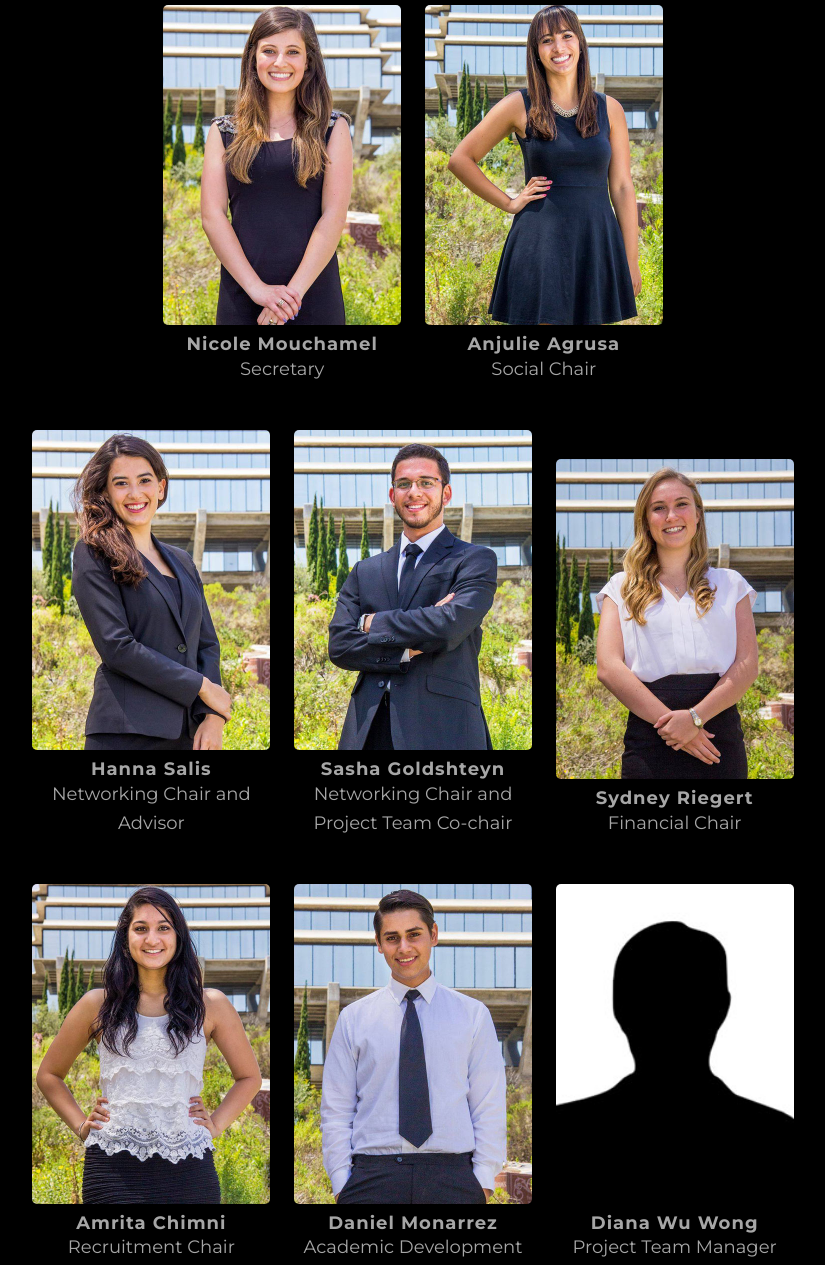
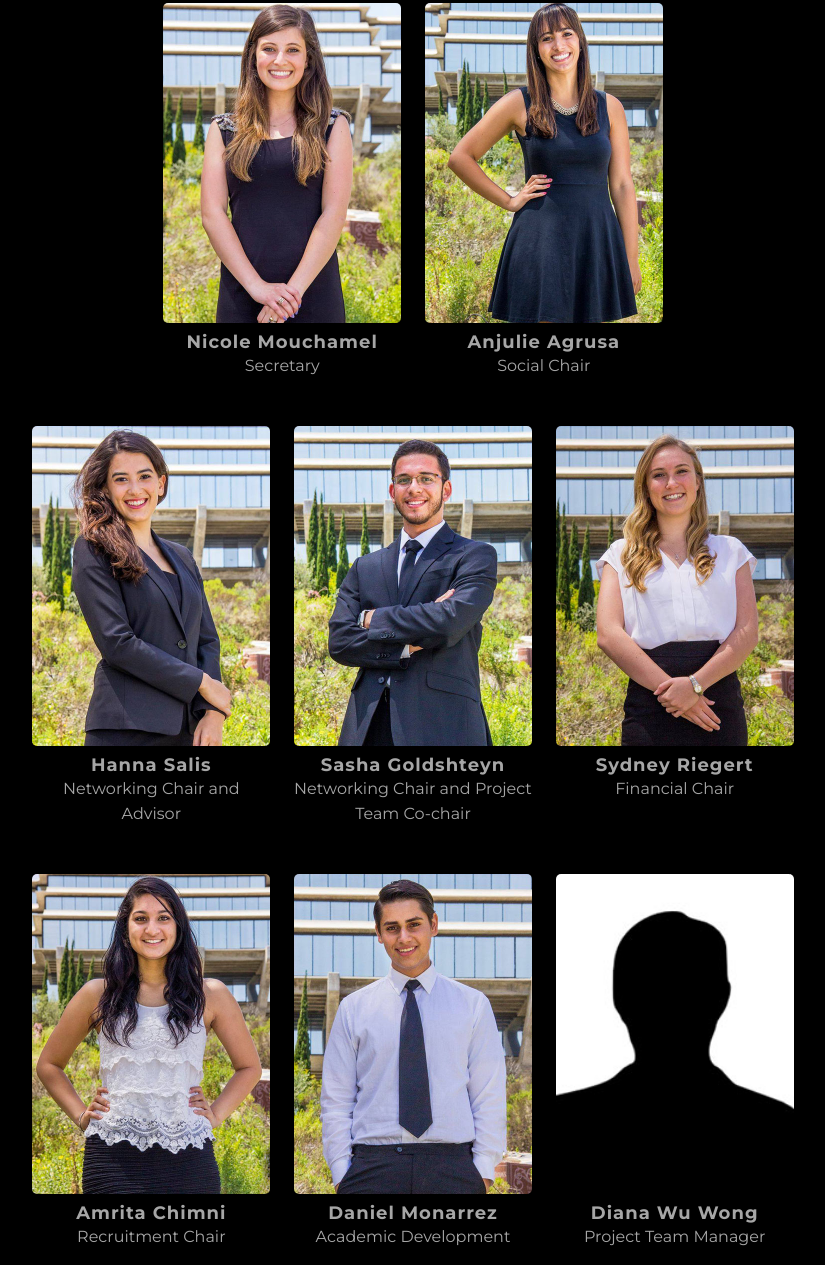
Before and after one commit to zzwong/ace2, a plain HTML site: page officers.html in a window 1280 px wide. Shown: the part 1026-2291 px from the top of the page, without its empty margins (227-1052 px from the left). Drawn offline with Linux system fonts and the light colour scheme.

Commit message:
style and officers, lined up

```diff
--- a/css/style.css
+++ b/css/style.css
@@ -527,7 +527,7 @@ ul.banner-social-buttons {
 .team-photo p {
   margin: 0;
   padding: 0;
-  font-size: 18px;
+  font-size: 16px;
 }
 
 /*********************
--- a/officers.html
+++ b/officers.html
@@ -129,6 +129,7 @@
             <img src="img/sydney2.jpg">
             <h4>Sydney Riegert</h4>
             <p>Financial Chair</p>
+            <p style="color:black">.</p>
         </div>
         <br>
 
```
